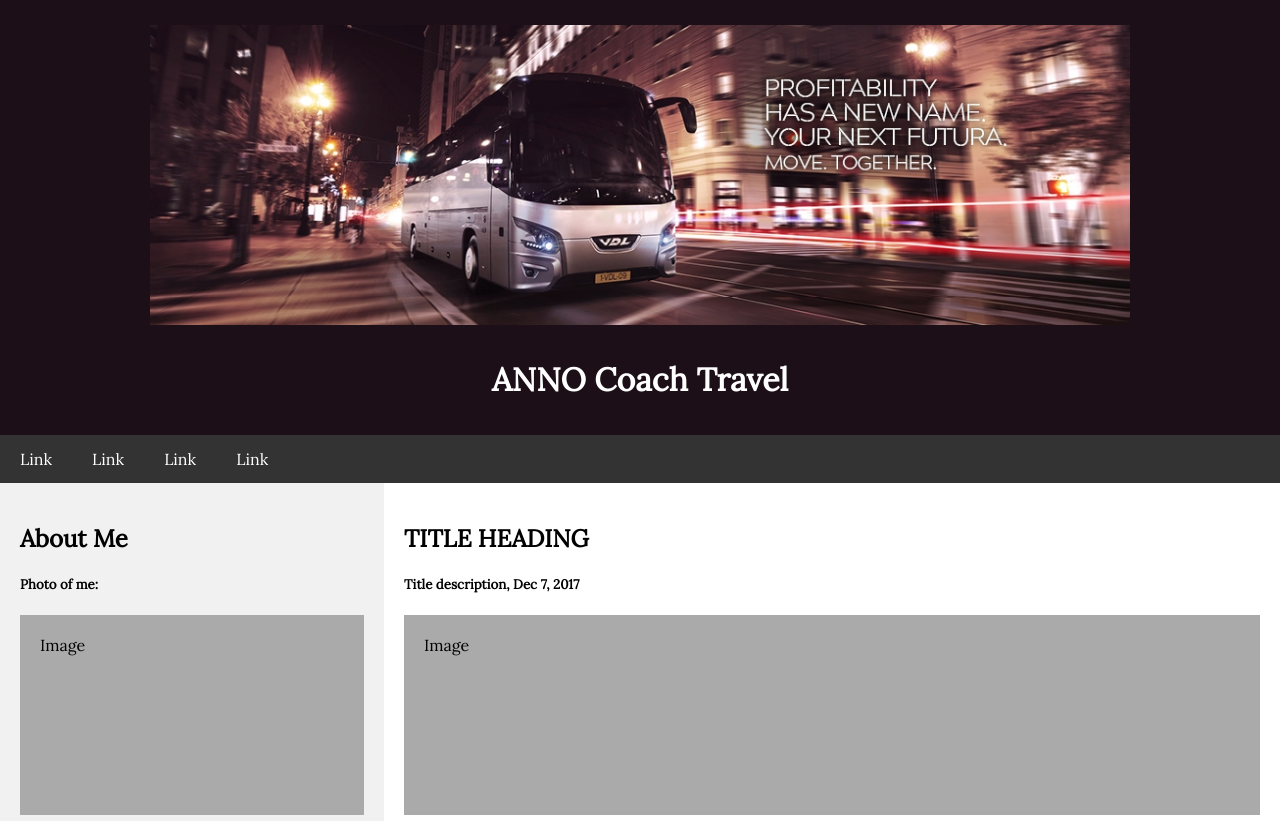
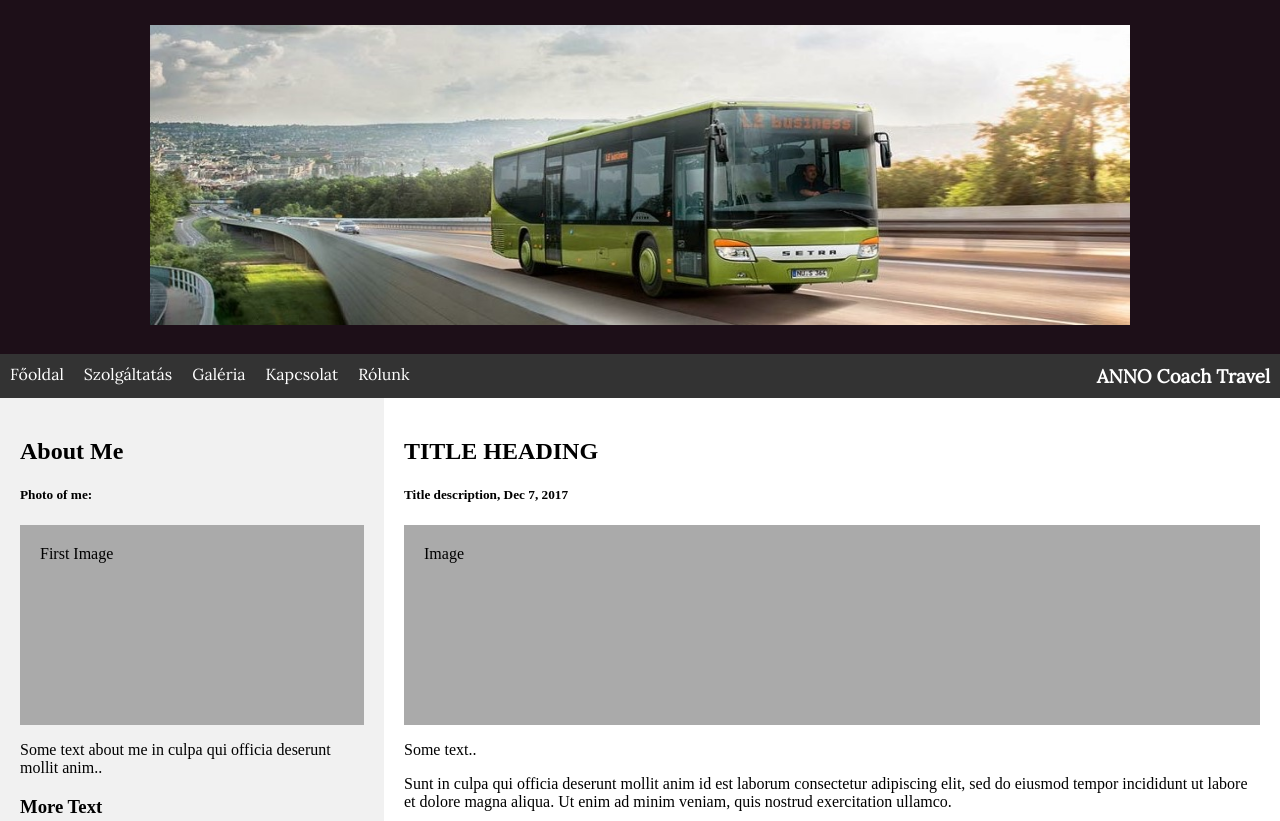
Before and after one commit to hoohanyo/hoohanyo.github.io, a plain HTML site: page index.html in a window 1280 px wide. Shown: the top 821 px of the page. Drawn offline with Linux system fonts and the light colour scheme.

Commit message:
It has uploaded.

```diff
--- a/css/footer-mobile.css
+++ b/css/footer-mobile.css
@@ -1,7 +1,3 @@
- body {
-    font-family: "Lato", sans-serif;
-}
-
 @font-face {
     font-family: "Roboto";
     src: url("fonts/Roboto/Roboto-Thin.ttf");
@@ -9,7 +5,7 @@
 }
 
 .header {
-    padding: auto;
+    padding: 0.9375em;
     text-align: center;
     background: #1d0f18;
     font-family: "Roboto";
@@ -18,17 +14,19 @@
 }
 
 .header img {
-    padding: auto;
+    overflow: hidden;
 }
 
+
+
 .sidepanel {
-    left: 0;
+
     bottom: 0;
     height: 0;
     width: 100%;
     visibility: hidden;
     position: fixed;
-    z-index: 0;
+
     background-color: #111;
     overflow-x: hidden;
     transition: 0.5s;
@@ -51,7 +49,7 @@
 
 
 #openbtn {
-    left: 0;
+
     bottom: 0;
     position: fixed;
     font-size: 1.25em;
@@ -69,7 +67,7 @@
 }
 
 #closebtn {
-    left: 0;
+
     bottom: 0;
     position: fixed;
     font-size: 1.25em;
--- a/css/responsive.css
+++ b/css/responsive.css
@@ -8,9 +8,9 @@
     font-weight: 500;
 }
 
+
 /* Style the body */
 body {
-    font-family: "Lora";
     margin: 0;
 }
 
@@ -22,16 +22,14 @@ body {
     font-family: "Lora";
     color: white;
     overflow: hidden;
+    /*background-image: url("/img/VDL.jpg");
+    background-repeat: no-repeat;*/
 }
 
 .header img {
     width: 62.5em;
     height: 20em;
     padding: 0.625em;
-}
-
-.h-text {
-    margin: 0.625em;
 }
 
 /* Style the top navigation bar */
@@ -43,15 +41,29 @@ body {
 /* Style the navigation bar links */
 .navbar a {
     color: white;
-    padding: 0.875em 1.25em;
+    padding: 0.625em 0.625em;
     text-decoration: none;
     text-align: center;
+    font-family: "Lora";
 }
 
 /* Change color on hover */
 .navbar a:hover {
     background-color: #ddd;
     color: black;
+}
+
+.navbar-text {
+    width: 100%;
+    text-align: right;
+    padding: 0.625em 0.625em;
+    margin: 0;
+}
+
+.navbar-text h3 {
+    margin: 0;
+    color: white;
+    font-family: "Lora";
 }
 
 /* Column container */
@@ -100,4 +112,7 @@ body {
         display: none;
     }
 
+    .header img {
+        display: none;
+    }
 }
--- a/index.html
+++ b/index.html
@@ -17,16 +17,20 @@
 
     <!-- Header -->
     <div class="header">
-        <img src="img/VDL.jpg" alt="">
-        <h1 class="h-text">ANNO Coach Travel</h1>
+        <img src="img/setra1.jpg" alt="VDL Coach">
     </div>
 
     <!-- Navigation Bar -->
     <div class="navbar">
-        <a href="#">Link</a>
-        <a href="#">Link</a>
-        <a href="#">Link</a>
-        <a href="#">Link</a>
+        <a href="#">Főoldal</a>
+        <a href="#">Szolgáltatás</a>
+        <a href="#">Galéria</a>
+        <a href="#">Kapcsolat</a>
+        <a href="#">Rólunk</a>
+        <div class="navbar-text">
+            <h3> ANNO Coach Travel</h3>
+        </div>
+
     </div>
 
     <!-- The flexible grid (content) -->
@@ -34,7 +38,7 @@
         <div class="side">
             <h2>About Me</h2>
             <h5>Photo of me:</h5>
-            <div class="fakeimg" style="height:200px;">Image</div>
+            <div class="fakeimg" style="height:200px;">First Image</div>
             <p>Some text about me in culpa qui officia deserunt mollit anim..</p>
             <h3>More Text</h3>
             <p>Lorem ipsum dolor sit ame.</p>
@@ -59,6 +63,9 @@
                 tempor incididunt ut labore et dolore magna aliqua. Ut enim ad minim veniam, quis nostrud exercitation
                 ullamco.</p>
         </div>
+
+
+
     </div>
 
     <div id="mySidepanel" class="sidepanel">
@@ -73,6 +80,10 @@
         <button id="closebtn" onclick="closeNav()">X Close</button>
     </div>
 
+    <div class="footer">
+        <h1> Footer </h1>
+    </div>
+
 
 
     <script src="js/footer.js"></script>
```
